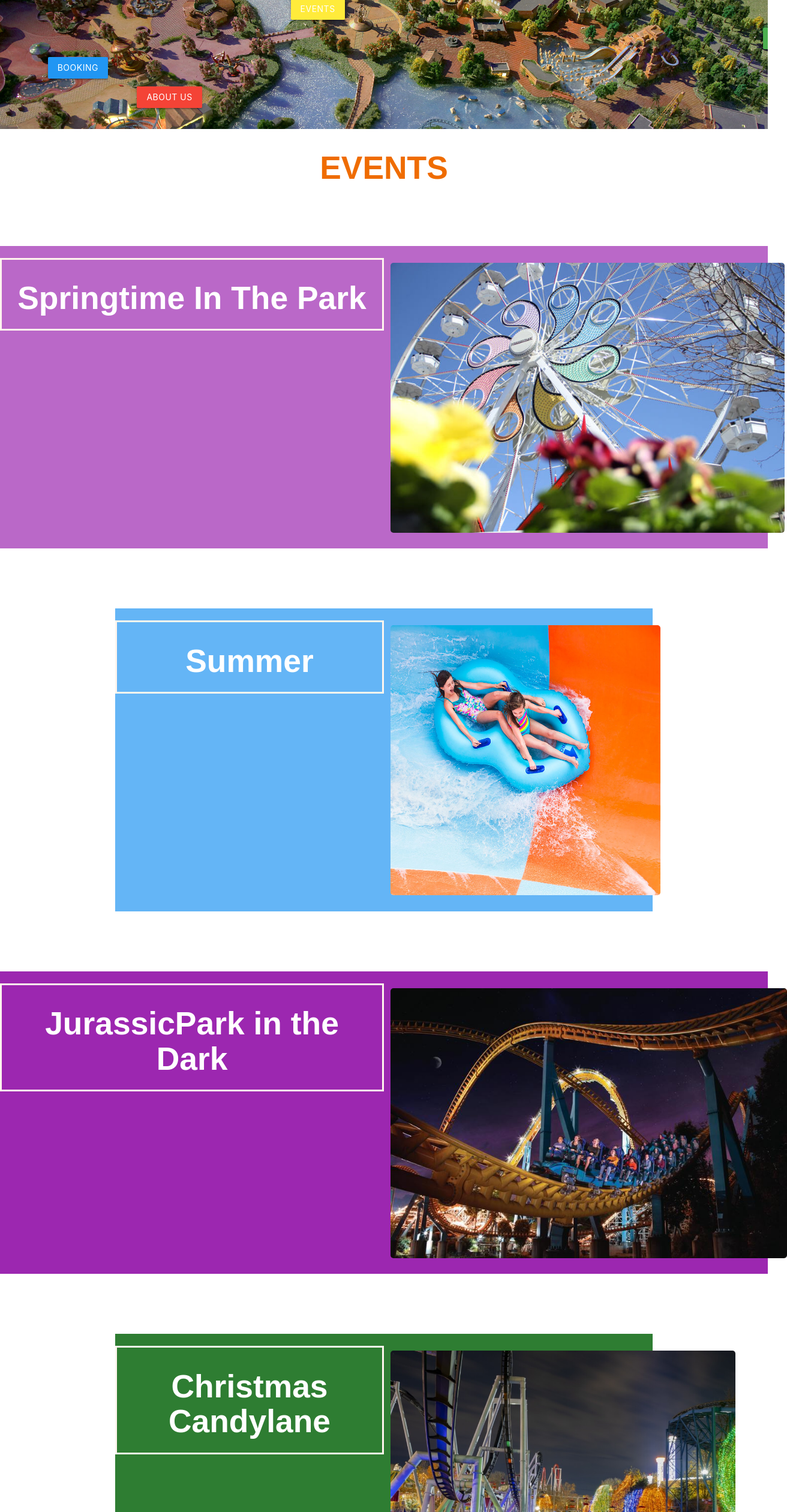
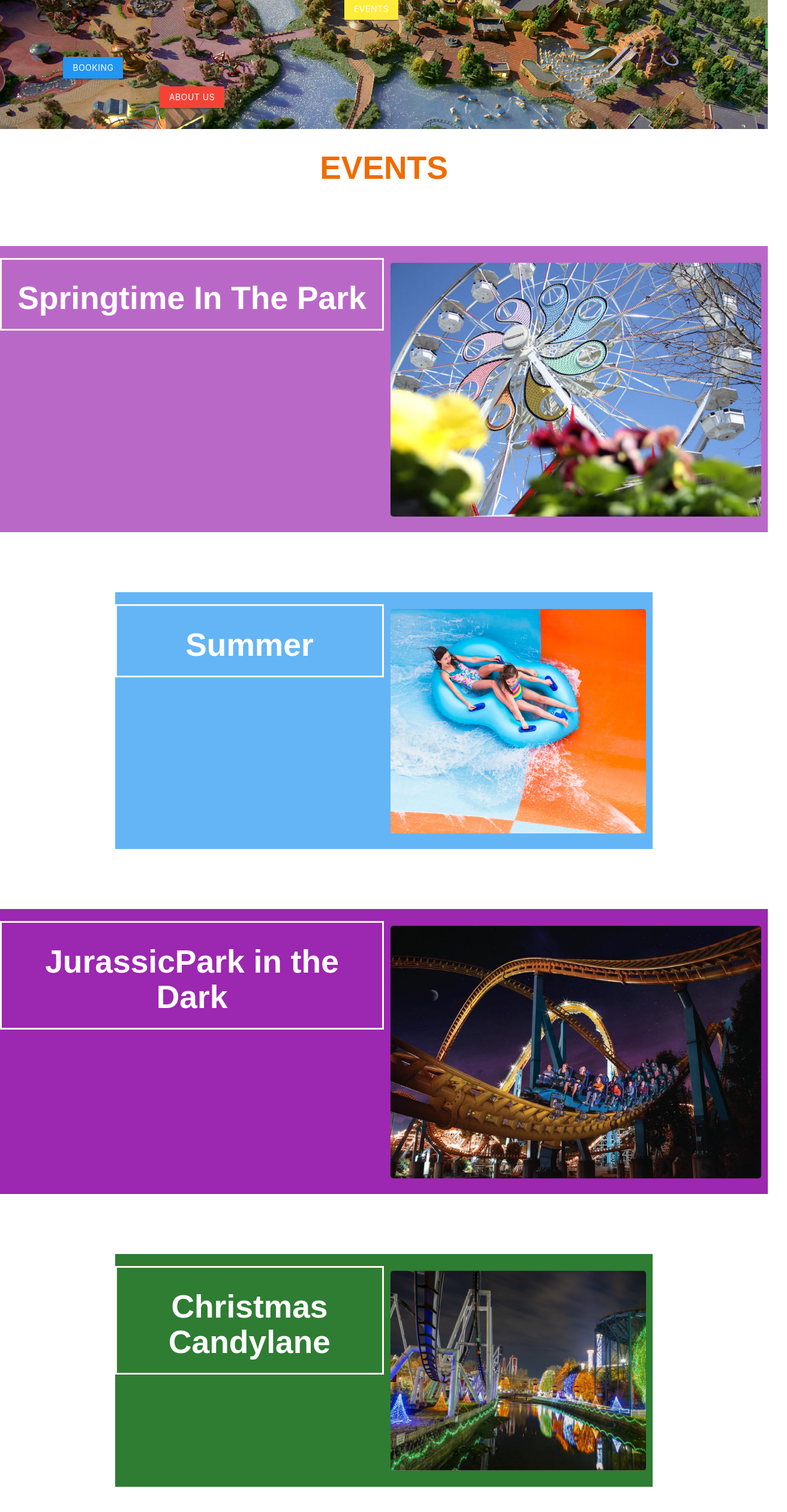
Before and after one commit to gmanu0077/competition, a React (Create React App) app: page /Event in a window 1280 px wide. Shown: the part 280-2800 px from the top of the page at 60% size, 1312 px wide, since content can reach past the window. After the commit the page ends 2778 px from the top, so only its background shows below. Built offline with nearby package versions, Linux system fonts and the light colour scheme.

Commit message:
Update event.js

```diff
--- a/src/component/event.js
+++ b/src/component/event.js
@@ -38,7 +38,7 @@
        <h2 className="center white-text">Springtime In The Park</h2>
 
       </div>
-      <div className="col l6 m6 s12"> <img  src="./pic/spring.jpg" height="450vw" /></div>
+      <div className="col l6 m6 s12"> <img  className="responsive-img" src="./pic/spring.jpg" height="450vw" /></div>
 
       </div>
       <div className="row blue container lighten-2 ">
@@ -46,21 +46,21 @@
        <h2 className="center white-text">Summer</h2>
 
       </div>
-      <div className="col l6 m6 s12"> <img  src="./pic/sum.jpg" height="450vw" width="450vw" /></div>
+      <div className="col l6 m6 s12"> <img  className="responsive-img" src="./pic/sum.jpg" height="450vw" width="450vw" /></div>
       </div>
       <div className="row purple ">
       <div className="col sec  l6 m6 s12">
        <h2 className="center white-text">JurassicPark in the Dark</h2>
 
       </div>
-      <div className="col l6 m6 s12"> <img  src="./pic/harsh.jpg" height="450vw" /></div>
+      <div className="col l6 m6 s12"> <img  className="responsive-img" src="./pic/harsh.jpg" height="450vw" /></div>
       </div>
       <div className="row container green darken-3 ">
       <div className="col sec  l6 m6 s12">
        <h2 className="center white-text">Christmas Candylane</h2>
 
       </div>
-      <div className="col l6 m6 s12"> <img  src="./pic/ch.jpg" height="450vw" /></div>
+      <div className="col l6 m6 s12"> <img  className="responsive-img" src="./pic/ch.jpg" height="450vw" /></div>
       </div>
       </div>
 
```
